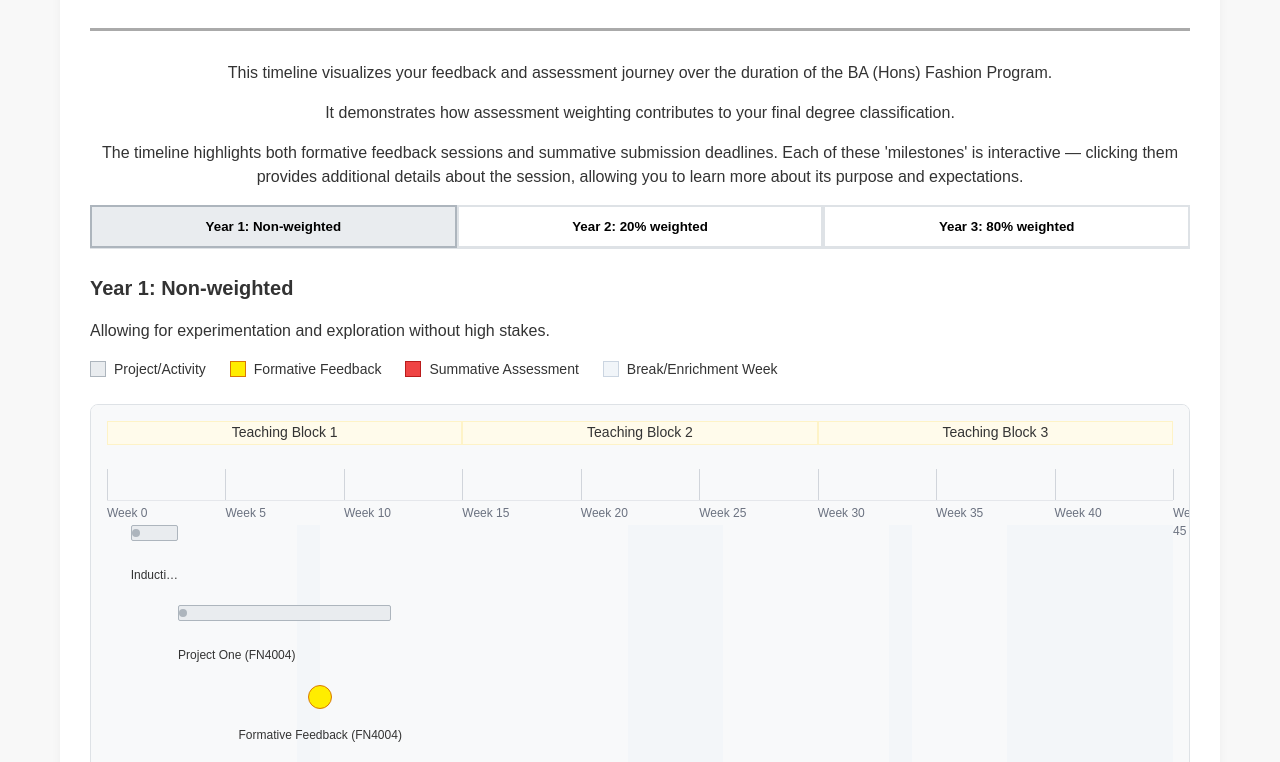
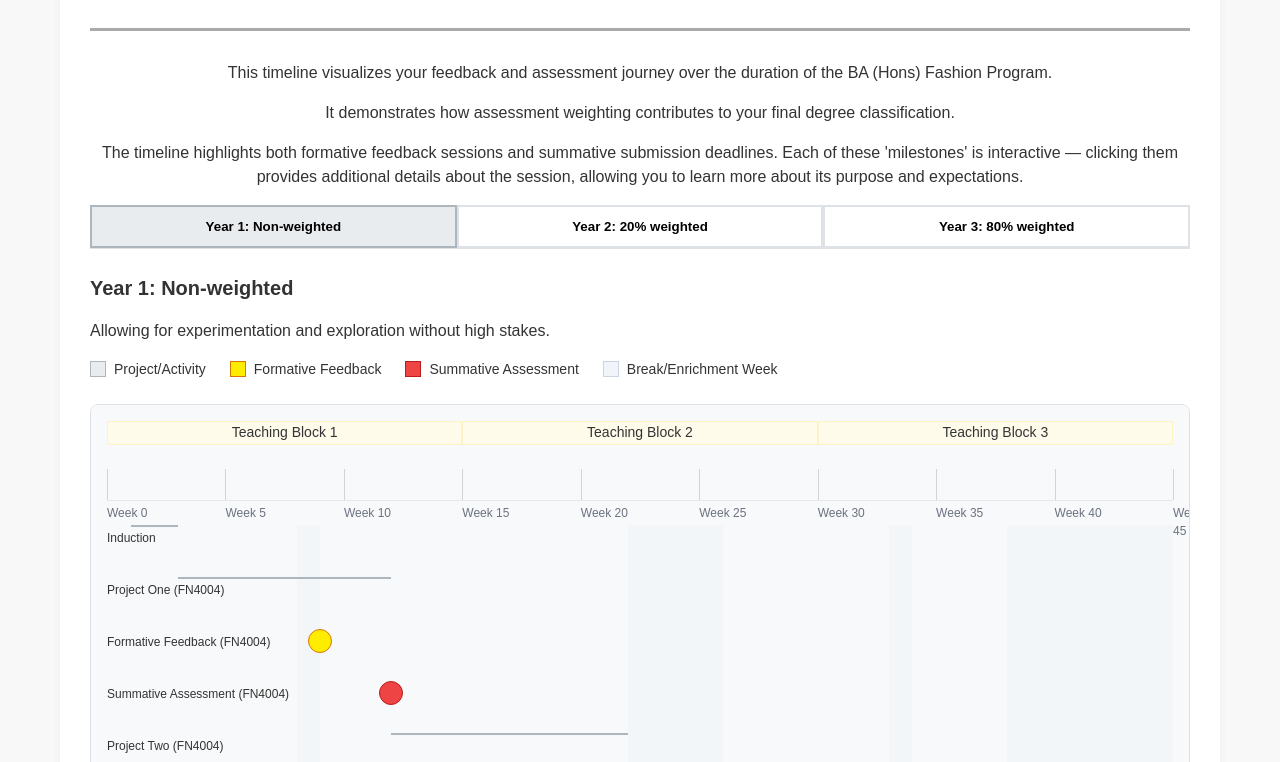
Before and after one commit to MounseyWood/Understanding_Feedback_and_Assessment_Timelines_v1, a plain HTML site: page index.html in a window 1280 px wide. Shown: the part 164-926 px from the top of the page. Drawn offline with Linux system fonts and the light colour scheme.

Commit message:
Update index.html

```diff
--- a/index.html
+++ b/index.html
@@ -289,8 +289,8 @@
 
     .timeline-row {
       position: relative;
-      margin-bottom: 2.5rem; /* Increased to allow space for labels beneath items */
-      height: 2.5rem;
+      margin-bottom: 1.75rem; /* Enough space for text below */
+      min-height: 1.5rem;
     }
 
     .timeline-item {
@@ -307,23 +307,33 @@
     }
 
     .timeline-item.project {
-      background-color: #e9ecef;
-      border-color: #adb5bd;
-      height: 1rem; /* Reduced height for narrower bars */
-      border-radius: 0.125rem;
+      background-color: transparent; /* Remove background */
+      border-top: 2px solid #adb5bd; /* Use a horizontal line instead of a box */
+      height: 2px;
+      border-left: none;
+      border-right: none;
+      border-bottom: none;
+      border-radius: 0;
     }
 
-    /* Add dots at the beginning of project bars */
-    .timeline-item.project::before {
+    /* Add dots at the beginning and end of project lines */
+    .timeline-item.project::before,
+    .timeline-item.project::after {
       content: "";
       position: absolute;
+      width: 6px;
+      height: 6px;
+      background-color: #333;
+      border-radius: 50%;
+      top: -2px; /* Center on the line */
+    }
+
+    .timeline-item.project::before {
       left: 0;
-      top: 50%;
-      transform: translateY(-50%);
-      width: 0.5rem;
-      height: 0.5rem;
-      background-color: #adb5bd;
-      border-radius: 50%;
+    }
+
+    .timeline-item.project::after {
+      right: 0;
     }
 
     .timeline-item.formative {
@@ -363,30 +373,27 @@
       text-overflow: ellipsis;
     }
 
-    /* Modified to place label BELOW the milestone, not above */
+    /* Modified to place label BELOW the milestone, aligned left */
     .milestone-label {
       position: absolute;
-      width: auto;
-      min-width: 150px;
-      bottom: -1.2rem; /* Closer to the icon */
-      font-size: 0.75rem; /* Slightly larger */
+      top: 4px; /* Just 2px below the icon */
+      left: 0; /* Align to the left of the icon */
+      font-size: 0.75rem;
       white-space: nowrap;
-      text-align: center;
-      color: #333; /* Darker for better readability */
-      transform: translateX(-50%); /* Center the label horizontally */
-      left: 50%; /* Center point */
+      text-align: left;
+      color: #333;
     }
 
-    /* Project label - appears below project bars */
+    /* Project label - appears below project lines */
     .project-label {
       position: absolute;
-      bottom: -1.2rem;
+      top: 4px; /* Just 2px below the line + dot */
       left: 0;
-      font-size: 0.75rem; /* Slightly larger */
+      font-size: 0.75rem;
       white-space: nowrap;
       overflow: hidden;
       text-overflow: ellipsis;
-      color: #333; /* Darker for better readability */
+      color: #333;
       max-width: 100%;
     }
 
@@ -470,21 +477,20 @@
       }
 
       .timeline-row {
-        margin-bottom: 3rem; /* Increased for mobile to allow for wrapped text */
+        margin-bottom: 2.5rem; /* More space for mobile */
       }
 
       .milestone-label {
-        bottom: -1.5rem;
+        top: 8px; /* A bit more space on mobile */
         font-size: 0.7rem;
-        min-width: 120px;
-        max-width: 100%;
+        max-width: 90%;
         white-space: normal; /* Allow wrapping on mobile */
       }
 
       .project-label {
-        bottom: -1.5rem;
+        top: 8px; /* A bit more space on mobile */
         font-size: 0.7rem;
-        max-width: 100%;
+        max-width: 90%;
         white-space: normal; /* Allow wrapping on mobile */
       }
     }
@@ -867,29 +873,19 @@
                 showModal(item);
               });
 
-              // Create a container div for milestone and its label
-              const milestoneContainer = document.createElement('div');
-              milestoneContainer.style.position = 'relative';
-              milestoneContainer.style.width = '1.5rem';
-
-              // Add label below the milestone
+              // Add label to the left of the milestone
               const label = document.createElement('div');
               label.className = 'milestone-label';
               label.textContent = item.name;
-              label.style.left = position.left;
 
               row.appendChild(itemElement);
               row.appendChild(label);
             }
           } else {
-            // Remove inner text from project bars
-
-            // Add smaller label beneath the project bar
+            // Add label below the project line
             const outerLabel = document.createElement('div');
             outerLabel.className = 'project-label';
             outerLabel.textContent = item.name;
-            outerLabel.style.left = position.left;
-            outerLabel.style.width = position.width;
 
             row.appendChild(itemElement);
             row.appendChild(outerLabel);
```
